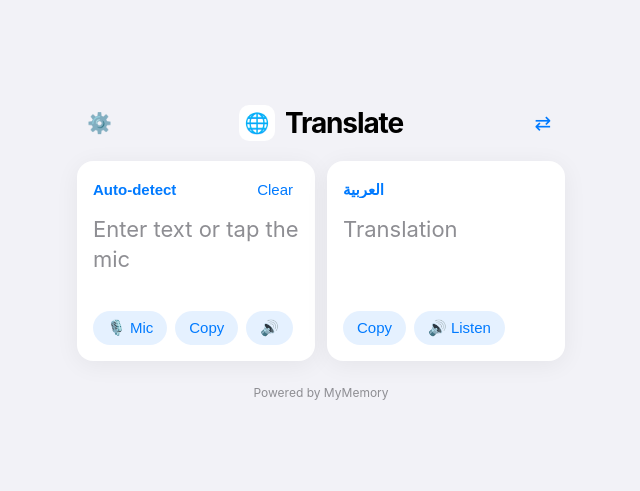
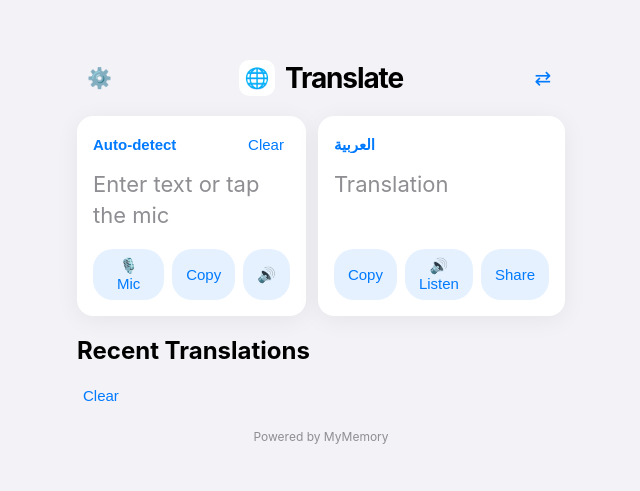
Before and after one commit to qzh8g9knhn-sudo/my-first-app, a plain HTML site: page index.html in a window 1280 px wide. Shown: the part 134-625 px from the top of the page, without its empty margins (319-959 px from the left). Drawn offline with Linux system fonts and the light colour scheme.

Commit message:
Add history section and share button

```diff
--- a/index.html
+++ b/index.html
@@ -86,8 +86,17 @@
         <div class="card-actions">
           <button id="copyTarget" class="action-button" type="button">Copy</button>
           <button id="speakTarget" class="action-button" type="button">🔊 Listen</button>
+          <button id="shareTarget" class="action-button" type="button">Share</button>
         </div>
       </article>
+    </section>
+
+    <section class="history-section">
+      <div class="history-header">
+        <h2>Recent Translations</h2>
+        <button id="clearHistory" class="text-button" type="button">Clear</button>
+      </div>
+      <div id="historyList" class="history-list"></div>
     </section>
 
     <p class="footer">Powered by MyMemory</p>
```
